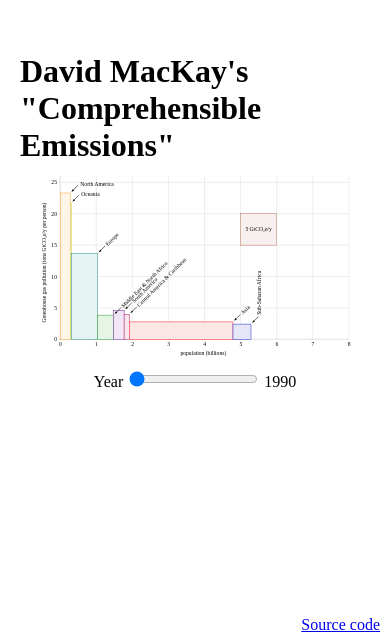
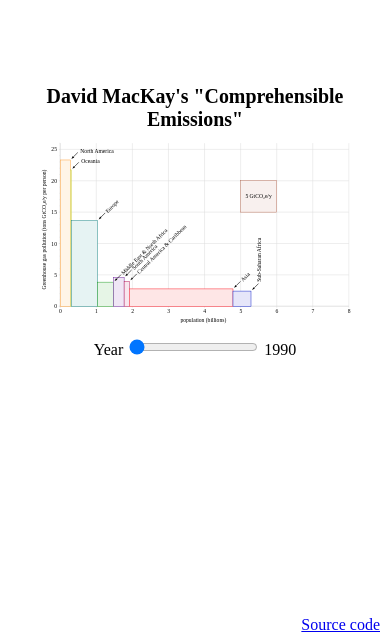
Before and after one commit to rexgarland/comprehensible-emissions, a website with bundled scripts: page public/index.html in a window 390 px wide. Shown: the part 200-844 px from the top of the page. Built offline with nearby package versions, Linux system fonts and the light colour scheme.

Commit message:
adjustments for responsiveness

```diff
--- a/public/index.css
+++ b/public/index.css
@@ -12,6 +12,8 @@
 
 h1 {
 	margin: 0px;
+	font-size: calc(1em + 1vw);
+	text-align: center;
 }
 
 svg {
```
